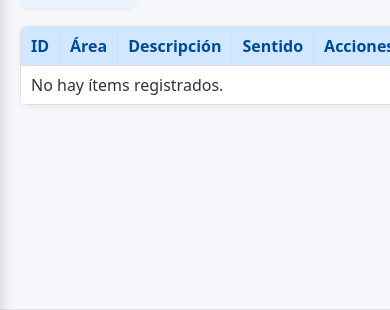
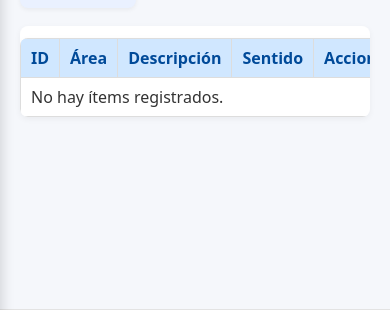
Before and after one commit to denilsaa/UNIDAD-EDUCATIVA-LA-PAZ-A-, a Django app: template apps/estudiantes/templates/kardex/items_lista.html in a window 390 px wide. Shown: the part 492-802 px from the top of the page. Run offline with Django 3.2, Linux system fonts and the light colour scheme; the template is opened without the code that fills it, so the values that code supplies are empty.

Commit message:
Dashboard del Director, Seccion de Catalogo Kardex - Correccion de tabla responsiva y filtros(estos aun no se encuentran en tiempo real)

```diff
--- a/apps/estudiantes/static/estudiantes/css/items_lista.css
+++ b/apps/estudiantes/static/estudiantes/css/items_lista.css
@@ -317,3 +317,17 @@ table a[href*="eliminar"]:hover {
   box-shadow: 0 2px 4px rgba(0,0,0,0.05);
   font-size: 0.95rem;
 }
+
+.table-wrapper {
+  overflow-x: auto; /* scroll horizontal si es necesario */
+  border-radius: 8px;
+  box-shadow: 0 2px 6px rgba(0,0,0,0.05);
+  background-color: #fff;
+  margin-top: 12px;
+}
+
+/* Asegura que la tabla ocupe su ancho natural */
+.table-wrapper table {
+  width: 100%;
+  border-collapse: collapse;
+}
--- a/apps/estudiantes/templates/kardex/items_lista.html
+++ b/apps/estudiantes/templates/kardex/items_lista.html
@@ -38,6 +38,7 @@
 </div>
 <p class="total-items">Total: <b>{{ total }}</b> ítems</p>
 
+<div class="table-wrapper">
   <table>
     <thead>
       <tr>
@@ -65,6 +66,7 @@
       {% endfor %}
     </tbody>
   </table>
+</div>
 
 {% if is_paginated %}
 <div class="paginacion" style="margin-top:12px;">
```
Lines whose indentation alone changed are shown as unchanged.
